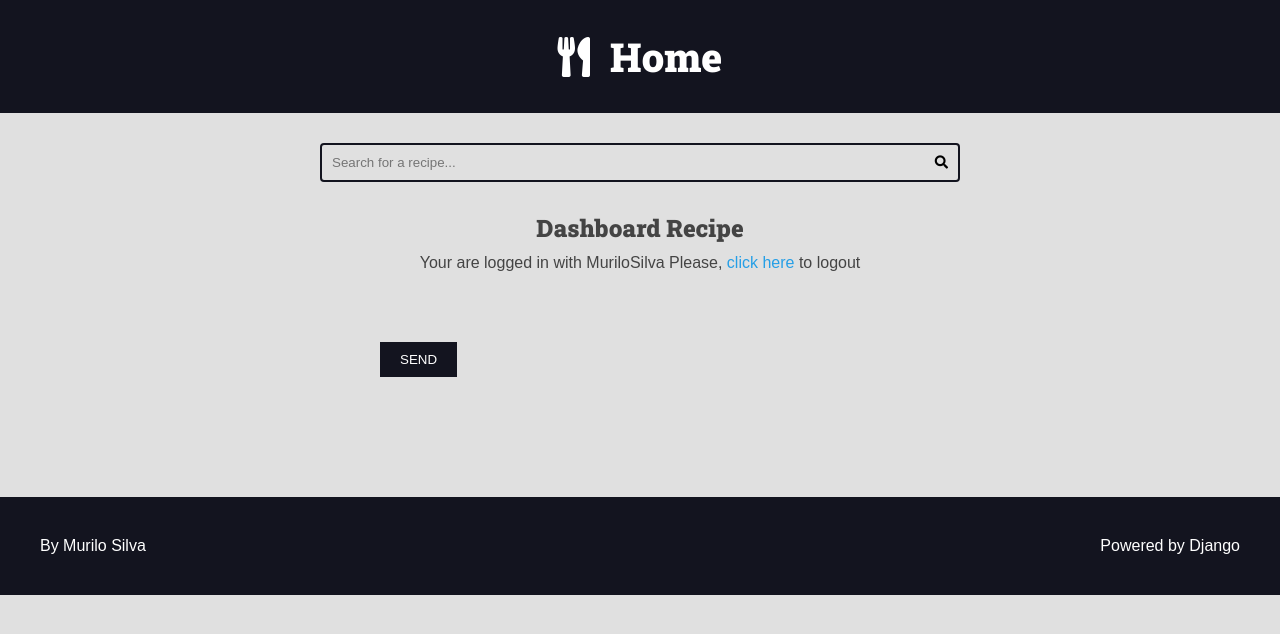
After one commit to MuriloGDSilva/Curso-django, a Django app: page /authors/dashboard/recipe/8/edit/ in a window 1280 px wide. The commit adds this page. Shown: the top 634 px of the page. Run offline with Django 4.2, Linux system fonts and the light colour scheme; a user stored in the database is signed in; data comes from the database, SQL or seed files in the repository; both versions use the stored data as it was after the commit.

Commit message:
Creating a dashboard for user

```diff
--- /dev/null
+++ b/authors/templates/authors/pages/dashboard_recipe.html
@@ -0,0 +1,16 @@
+{% extends 'global/base.html' %}
+
+{% block title %} Dashboard |Recipe{% endblock title %}
+
+{% block content %}
+    <div class="main-content center container">
+        <h2>Dashboard Recipe </h2>
+        {% include 'global/partials/messages.html' %}
+        {% include 'authors/partials/login_message.html' %}
+
+        <div class="authors-dashboard-container">
+            {% include 'global/partials/form.html' %}
+        </div>
+    </div>
+
+{% endblock content %}
--- /dev/null
+++ b/authors/templates/authors/partials/login_message.html
@@ -0,0 +1,10 @@
+{% if request.user.is_authenticated %}
+<div class="login_message"> Your are logged in with {{request.user.username}}
+    Please,
+    <form class="form-inline" action="{% url 'authors:logout' %}" method='POST'>
+        {% csrf_token %}
+        <input type="hidden" name="username" value="{{ request.user.username }}">
+        <button class="plaintext-button" type="submit">click here</button>
+    </form> to logout
+</div>
+{% endif %}
--- a/authors/urls.py
+++ b/authors/urls.py
@@ -9,6 +9,10 @@ urlpatterns = [
     path('login/', views.login_view, name='login'),
     path('login/create/', views.login_create, name='login_create'),
     path('logout/', views.logout_view, name='logout'),
+    path('dashboard/', views.dashboard_view, name='dashboard'),
+    path('dashboard/recipe/<int:id>/edit/', views.dashboard_recipe_edit,
+         name='dashboard_recipe_edit'),
+
 
 
 
--- a/authors/views.py
+++ b/authors/views.py
@@ -5,6 +5,7 @@ from django.contrib import messages
 from django.urls import reverse
 from django.contrib.auth import authenticate, login, logout
 from django.contrib.auth.decorators import login_required
+from recipes.models import Recipe
 
 
 def register_view(request):
@@ -48,7 +49,6 @@ def login_create(request):
     if not request.POST:
         raise Http404()
     form = LoginForm(request.POST)
-    login_url = reverse('authors:login')
 
     if form.is_valid():
         authenticated_user = authenticate(
@@ -66,7 +66,7 @@ def login_create(request):
     else:
         messages.error(request, 'Invalid credentials. ')
 
-    return redirect(login_url)
+    return redirect(reverse('authors:dashboard'))
 
 
 @login_required(login_url='authors:login', redirect_field_name='next')
@@ -82,3 +82,32 @@ def logout_view(request):
     logout(request)
     messages.success(request, 'user logged out successfully')
     return redirect(reverse('authors:login'))
+
+
+@login_required(login_url='authors:login', redirect_field_name='next')
+def dashboard_view(request):
+    recipes = Recipe.objects.filter(
+        is_published=False,
+        author=request.user
+    )
+    return render(request, 'authors/pages/dashboard.html',
+                  context={
+                      'recipes': recipes,
+                  })
+
+
+@login_required(login_url='authors:login', redirect_field_name='next')
+def dashboard_recipe_edit(request, id):
+    recipe = Recipe.objects.filter(
+        is_published=False,
+        author=request.user,
+        pk=id,
+    )
+
+    if not recipe:
+        raise Http404()
+
+    return render(request, 'authors/pages/dashboard_recipe.html',
+                  context={
+                      'recipe': recipe,
+                  })
--- a/base_static/global/css/styles.css
+++ b/base_static/global/css/styles.css
@@ -389,6 +389,11 @@ h6 {
 }
 /*Messages*/
 
+
+.login_message {
+    margin: 1rem 0;
+}
+
 .messages-container {
     display: flex;
     flex-flow: column nowrap;
@@ -444,3 +449,22 @@ h6 {
         grid-template-columns: repeat(auto-fit, minmax(100%, 1fr));
     }
 }
+
+.authors-dashboard-container {
+    max-width:64rem;
+    padding: var(--spacing-gutter-medium);
+    text-align: left;
+    margin: 0 auto;
+
+}
+
+.authors-dashboard-container h3,
+.authors-dashboard-container p,
+.authors-dashboard-container a,
+.authors-dashboard-container li,
+.authors-dashboard-container ul {
+    list-style-type: none;
+    margin: 1rem 0;
+    color: var(--color-dark-text);
+
+}
```
Also changed, not shown: authors/templates/authors/pages/dashboard.html (added, +35 -0 lines), authors/templates/authors/pages/login_view.html (+7 -11 lines), recipes/admin.py (+10 -1 lines), db.sqlite3.
